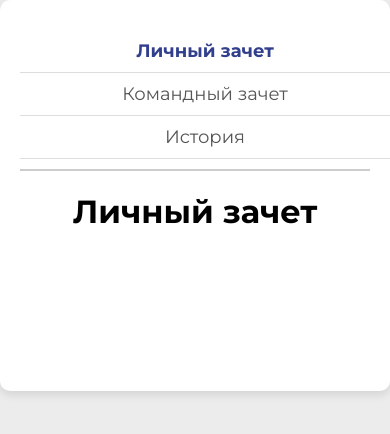
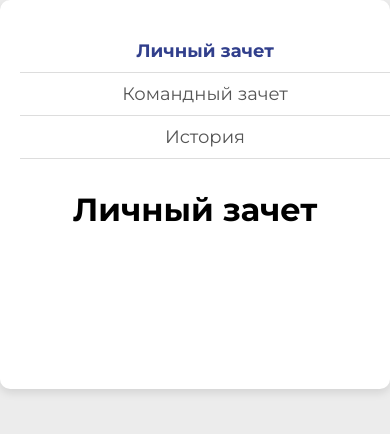
Before and after one commit to M1rai1337/VdohTopSelers, a plain HTML site: page VdohVydohTop/index.html in a window 390 px wide. Drawn offline with Linux system fonts and the light colour scheme; no server answers.

Commit message:
Update index.html

```diff
--- a/VdohVydohTop/index.html
+++ b/VdohVydohTop/index.html
@@ -119,6 +119,9 @@
       .nav-line {
        display: none;
       }
+     .navbar {
+       border-bottom: 0px solid #ccc;
+     }
     }
   </style>
 </head>
```
